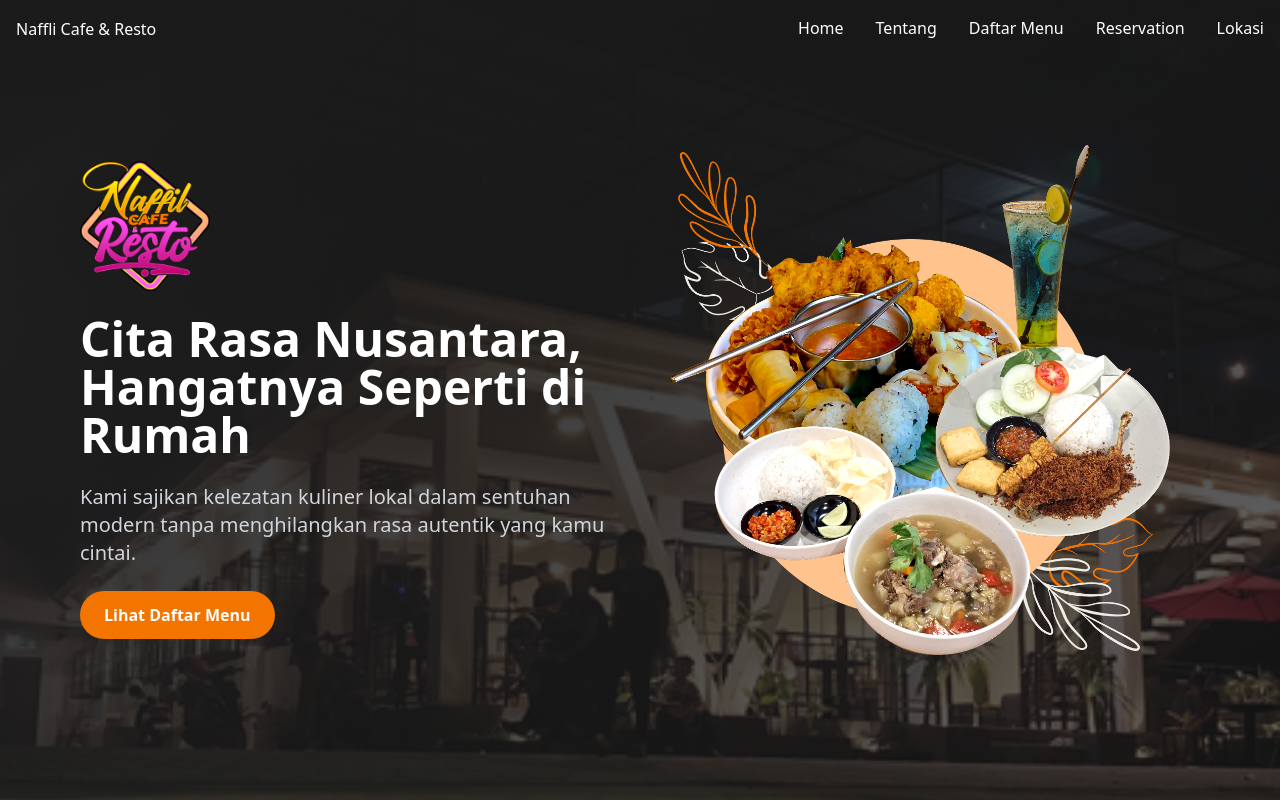
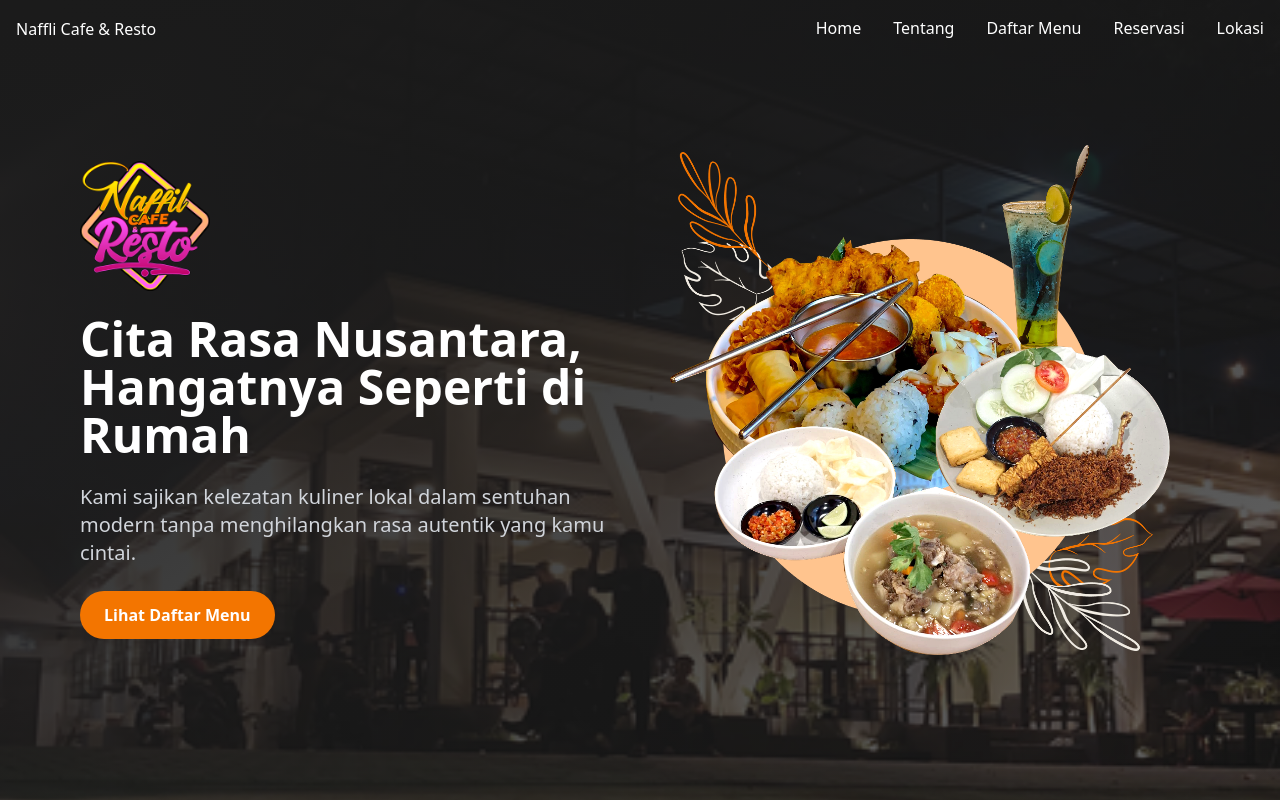
Before and after one commit to izhal27/naffil_menu, a Next.js app: page / in a window 1280 px wide. Shown: the top 800 px of the page. Built offline with nearby package versions, Linux system fonts and the light colour scheme.

Commit message:
change a nav link

```diff
--- a/app/components/Navbar.tsx
+++ b/app/components/Navbar.tsx
@@ -72,7 +72,7 @@ export default function Navbar() {
               href="#reservation"
               className="relative after:block after:h-[2px] after:bg-orange after:scale-x-0 after:transition-transform after:duration-300 hover:after:scale-x-100 after:origin-left"
             >
-              Reservation
+              Reservasi
             </Link>
           </li>
           <li>
@@ -88,7 +88,7 @@ export default function Navbar() {
 
         {/* Mobile Hamburger */}
         <div className="md:hidden">
-          <button onClick={() => setOpen(!open)} className="text-white">
+          <button onClick={() => setOpen(!open)} className="text-white" aria-label="Toggle Menu" aria-expanded="false">
             {open ? <HiX size={28} /> : <HiMenu size={28} />}
           </button>
         </div>
```
